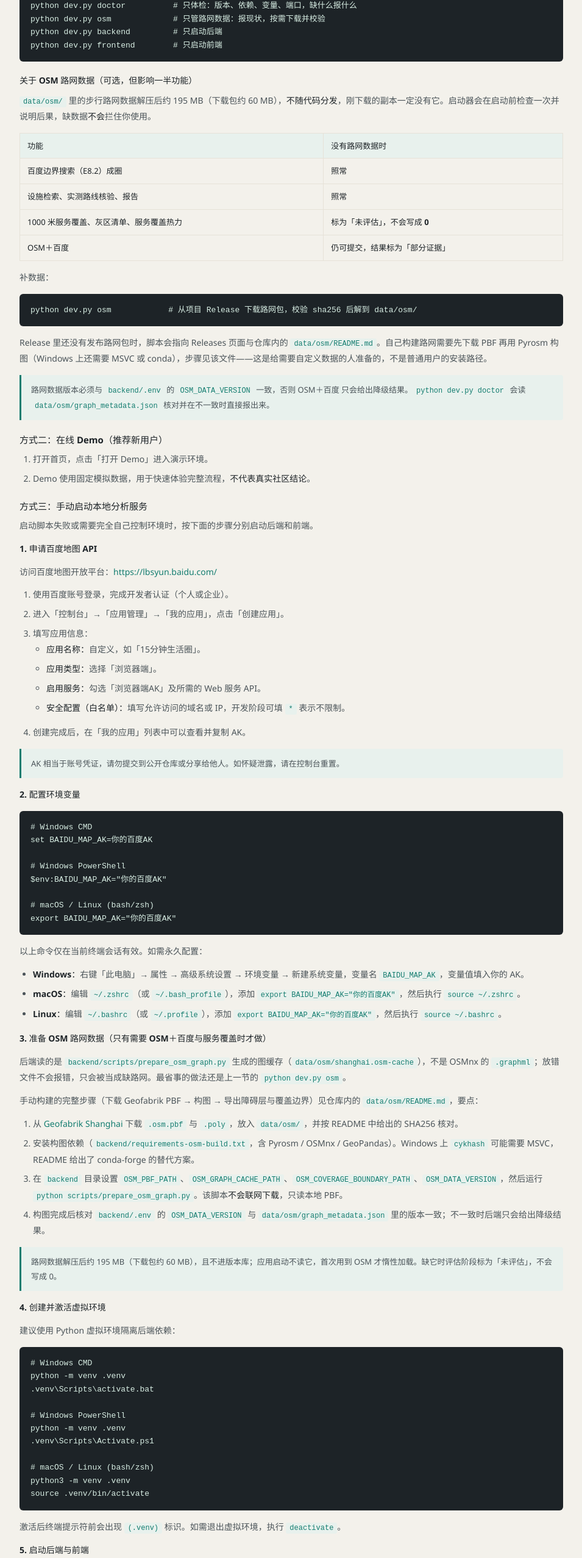
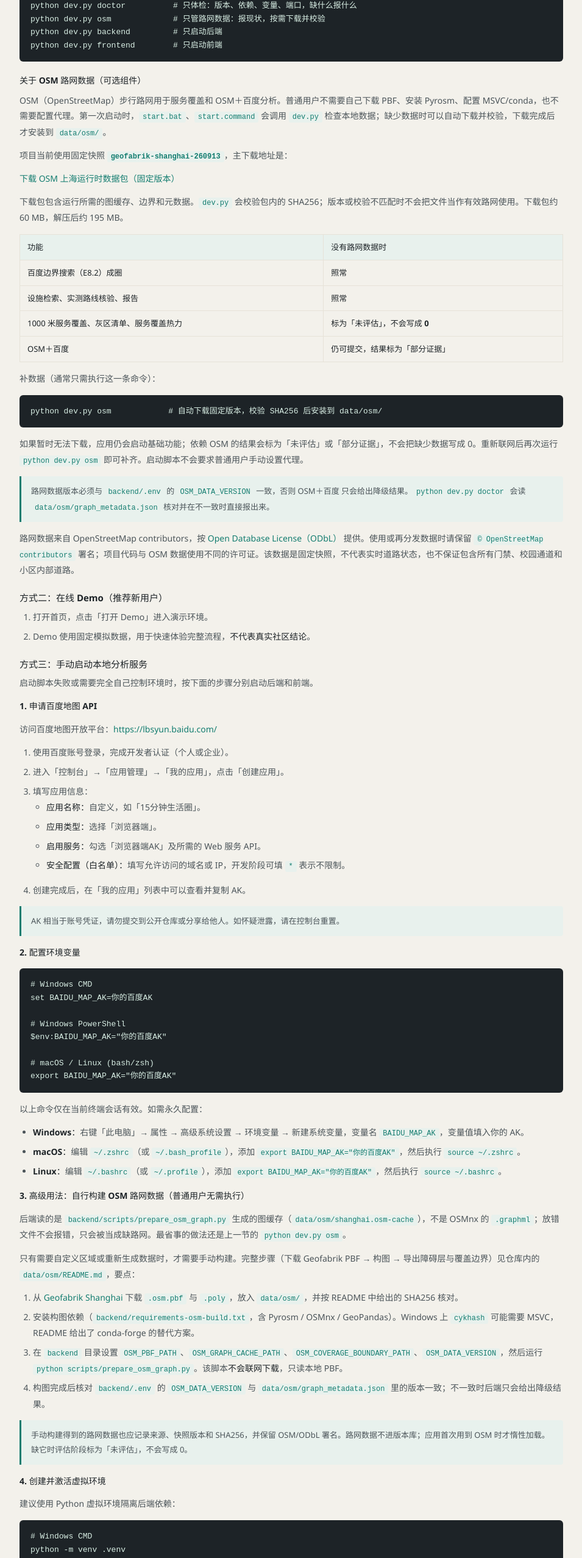
Before and after one commit to AegleObserver/our-map-site, a website: page help/index.html in a window 1280 px wide. Shown: the part 2059-4614 px from the top of the page at 61% size, without its empty margins (306-1261 px from the left). Drawn offline with Linux system fonts and the light colour scheme.

Commit message:
docs: explain bundled OSM runtime data

```diff
--- a/help/index.html
+++ b/help/index.html
@@ -161,8 +161,11 @@ python dev.py doctor          # 只体检：版本、依赖、变量、端口，
 python dev.py osm             # 只管路网数据：报现状，按需下载并校验
 python dev.py backend         # 只启动后端
 python dev.py frontend        # 只启动前端</code></pre>
-              <h4>关于 OSM 路网数据（可选，但影响一半功能）</h4>
-              <p><code>data/osm/</code> 里的步行路网数据解压后约 195 MB（下载包约 60 MB），<strong>不随代码分发</strong>，刚下载的副本一定没有它。启动器会在启动前检查一次并说明后果，缺数据<strong>不会</strong>拦住你使用。</p>
+              <h4>关于 OSM 路网数据（可选组件）</h4>
+              <p>OSM（OpenStreetMap）步行路网用于服务覆盖和 OSM＋百度分析。普通用户不需要自己下载 PBF、安装 Pyrosm、配置 MSVC/conda，也不需要配置代理。第一次启动时，<code>start.bat</code>、<code>start.command</code> 会调用 <code>dev.py</code> 检查本地数据；缺少数据时可以自动下载并校验，下载完成后才安装到 <code>data/osm/</code>。</p>
+              <p>项目当前使用固定快照 <strong><code>geofabrik-shanghai-260913</code></strong>，主下载地址是：</p>
+              <p><a href="https://github.com/PennEwan/Baidu-map/raw/refs/heads/osm-runtime-data/osm-shanghai-geofabrik-260913-runtime.zip" target="_blank" rel="noreferrer">下载 OSM 上海运行时数据包（固定版本）</a></p>
+              <p>下载包包含运行所需的图缓存、边界和元数据。<code>dev.py</code> 会校验包内的 SHA256；版本或校验不匹配时不会把文件当作有效路网使用。下载包约 60 MB，解压后约 195 MB。</p>
               <table>
                 <thead><tr><th>功能</th><th>没有路网数据时</th></tr></thead>
                 <tbody>
@@ -172,10 +175,11 @@ python dev.py frontend        # 只启动前端</code></pre>
                   <tr><td>OSM＋百度</td><td>仍可提交，结果标为「部分证据」</td></tr>
                 </tbody>
               </table>
-              <p>补数据：</p>
-              <pre><code>python dev.py osm            # 从项目 Release 下载路网包，校验 sha256 后解到 data/osm/</code></pre>
-              <p>Release 里还没有发布路网包时，脚本会指向 Releases 页面与仓库内的 <code>data/osm/README.md</code>。自己构建路网需要先下载 PBF 再用 Pyrosm 构图（Windows 上还需要 MSVC 或 conda），步骤见该文件——这是给需要自定义数据的人准备的，不是普通用户的安装路径。</p>
+              <p>补数据（通常只需执行这一条命令）：</p>
+              <pre><code>python dev.py osm            # 自动下载固定版本，校验 SHA256 后安装到 data/osm/</code></pre>
+              <p>如果暂时无法下载，应用仍会启动基础功能；依赖 OSM 的结果会标为「未评估」或「部分证据」，不会把缺少数据写成 0。重新联网后再次运行 <code>python dev.py osm</code> 即可补齐。启动脚本不会要求普通用户手动设置代理。</p>
               <blockquote><p>路网数据版本必须与 <code>backend/.env</code> 的 <code>OSM_DATA_VERSION</code> 一致，否则 OSM＋百度 只会给出降级结果。<code>python dev.py doctor</code> 会读 <code>data/osm/graph_metadata.json</code> 核对并在不一致时直接报出来。</p></blockquote>
+              <p>路网数据来自 OpenStreetMap contributors，按 <a href="https://opendatacommons.org/licenses/odbl/1-0/" target="_blank" rel="noreferrer">Open Database License（ODbL）</a> 提供。使用或再分发数据时请保留 <code>© OpenStreetMap contributors</code> 署名；项目代码与 OSM 数据使用不同的许可证。该数据是固定快照，不代表实时道路状态，也不保证包含所有门禁、校园通道和小区内部道路。</p>
               <h3>方式二：在线 Demo（推荐新用户）</h3>
               <ol>
                 <li>打开首页，点击「打开 Demo」进入演示环境。</li>
@@ -214,16 +218,16 @@ export BAIDU_MAP_AK="你的百度AK"</code></pre>
                 <li><strong>macOS：</strong>编辑 <code>~/.zshrc</code>（或 <code>~/.bash_profile</code>），添加 <code>export BAIDU_MAP_AK="你的百度AK"</code>，然后执行 <code>source ~/.zshrc</code>。</li>
                 <li><strong>Linux：</strong>编辑 <code>~/.bashrc</code>（或 <code>~/.profile</code>），添加 <code>export BAIDU_MAP_AK="你的百度AK"</code>，然后执行 <code>source ~/.bashrc</code>。</li>
               </ul>
-              <p><strong>3. 准备 OSM 路网数据（只有需要 OSM＋百度与服务覆盖时才做）</strong></p>
+              <p><strong>3. 高级用法：自行构建 OSM 路网数据（普通用户无需执行）</strong></p>
               <p>后端读的是 <code>backend/scripts/prepare_osm_graph.py</code> 生成的图缓存（<code>data/osm/shanghai.osm-cache</code>），不是 OSMnx 的 <code>.graphml</code>；放错文件不会报错，只会被当成缺路网。最省事的做法还是上一节的 <code>python dev.py osm</code>。</p>
-              <p>手动构建的完整步骤（下载 Geofabrik PBF → 构图 → 导出障碍层与覆盖边界）见仓库内的 <code>data/osm/README.md</code>，要点：</p>
+              <p>只有需要自定义区域或重新生成数据时，才需要手动构建。完整步骤（下载 Geofabrik PBF → 构图 → 导出障碍层与覆盖边界）见仓库内的 <code>data/osm/README.md</code>，要点：</p>
               <ol>
                 <li>从 <a href="https://download.geofabrik.de/asia/china/shanghai.html" target="_blank" rel="noreferrer">Geofabrik Shanghai</a> 下载 <code>.osm.pbf</code> 与 <code>.poly</code>，放入 <code>data/osm/</code>，并按 README 中给出的 SHA256 核对。</li>
                 <li>安装构图依赖（<code>backend/requirements-osm-build.txt</code>，含 Pyrosm / OSMnx / GeoPandas）。Windows 上 <code>cykhash</code> 可能需要 MSVC，README 给出了 conda-forge 的替代方案。</li>
                 <li>在 <code>backend</code> 目录设置 <code>OSM_PBF_PATH</code>、<code>OSM_GRAPH_CACHE_PATH</code>、<code>OSM_COVERAGE_BOUNDARY_PATH</code>、<code>OSM_DATA_VERSION</code>，然后运行 <code>python scripts/prepare_osm_graph.py</code>。该脚本<strong>不会联网下载</strong>，只读本地 PBF。</li>
                 <li>构图完成后核对 <code>backend/.env</code> 的 <code>OSM_DATA_VERSION</code> 与 <code>data/osm/graph_metadata.json</code> 里的版本一致；不一致时后端只会给出降级结果。</li>
               </ol>
-              <blockquote><p>路网数据解压后约 195 MB（下载包约 60 MB），且不进版本库；应用启动不读它，首次用到 OSM 才惰性加载。缺它时评估阶段标为「未评估」，不会写成 0。</p></blockquote>
+              <blockquote><p>手动构建得到的路网数据也应记录来源、快照版本和 SHA256，并保留 OSM/ODbL 署名。路网数据不进版本库；应用首次用到 OSM 时才惰性加载。缺它时评估阶段标为「未评估」，不会写成 0。</p></blockquote>
               <p><strong>4. 创建并激活虚拟环境</strong></p>
               <p>建议使用 Python 虚拟环境隔离后端依赖：</p>
               <pre><code># Windows CMD
```
Also changed, not shown: help/操作说明.md (+16 -8 lines).
